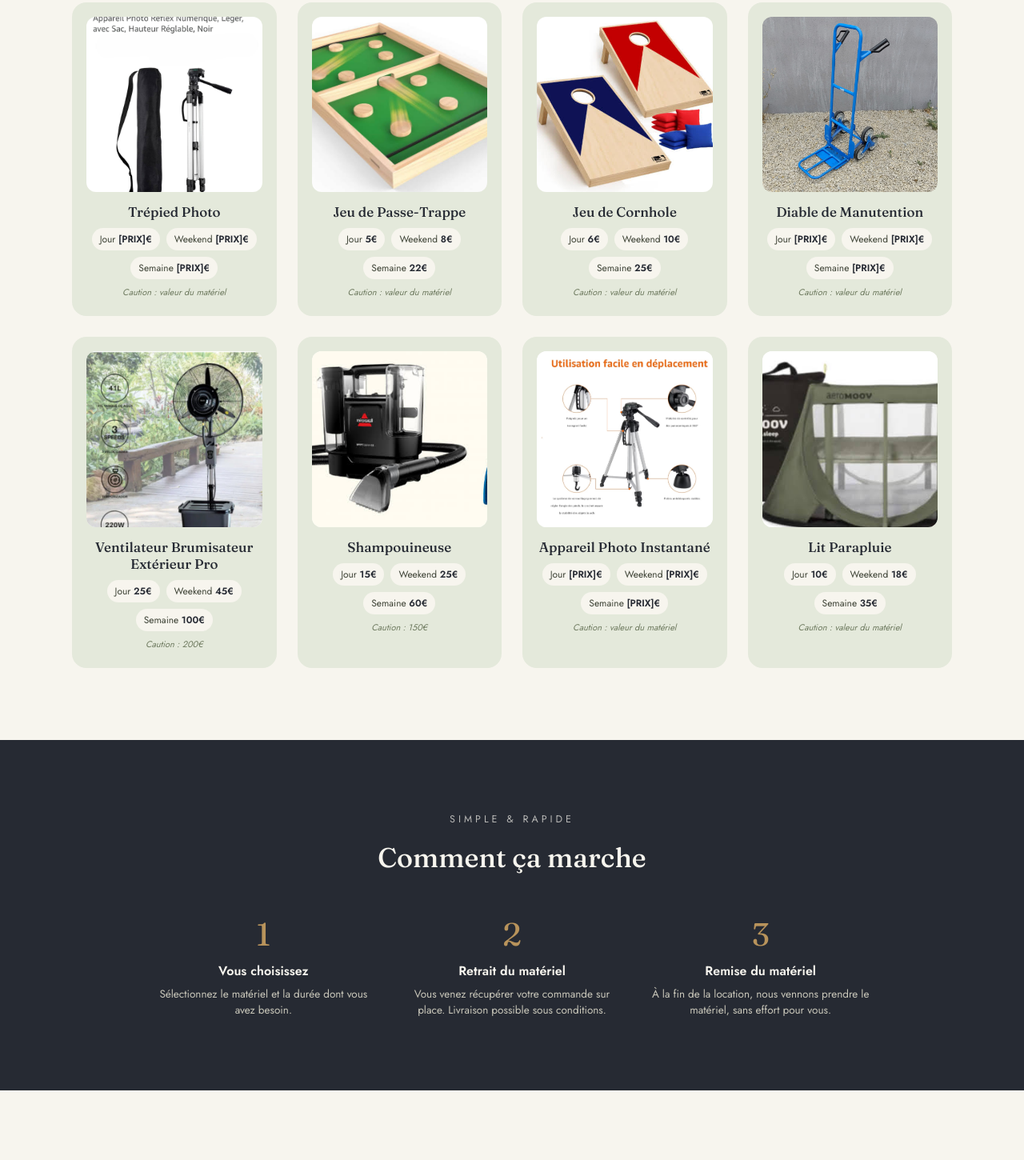
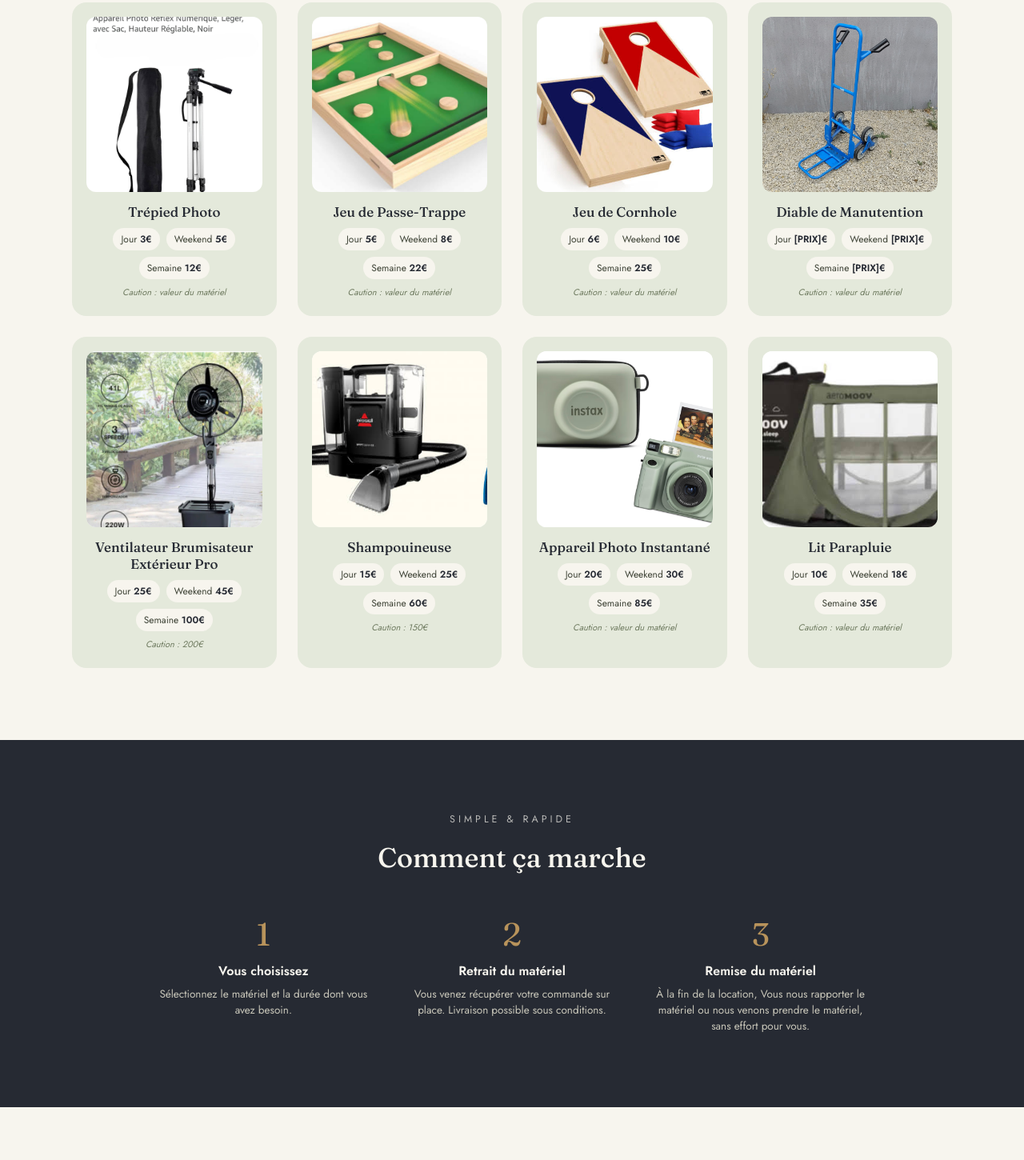
Before and after one commit to folyxgamer-ux/barbina, a plain HTML site: page index.html in a window 1280 px wide. Shown: the part 828-2278 px from the top of the page at 80% size. Drawn offline with Linux system fonts and the light colour scheme.

Commit message:
petite maj des prix et ortographe

```diff
--- a/index.html
+++ b/index.html
@@ -442,9 +442,9 @@
           <div class="item-photo"><img src="img/Trépieravechousse.png" alt="Trépied photo"></div>
           <h4>Trépied Photo</h4>
           <div class="item-prices">
-            <span>Jour <b>[PRIX]€</b></span>
-            <span>Weekend <b>[PRIX]€</b></span>
-            <span>Semaine <b>[PRIX]€</b></span>
+            <span>Jour <b>3€</b></span>
+            <span>Weekend <b>5€</b></span>
+            <span>Semaine <b>12€</b></span>
           </div>
           <div class="item-caution">Caution : valeur du matériel</div>
         </div>
@@ -506,12 +506,12 @@
         </div>
 
         <div class="item-card">
-          <div class="item-photo"><img src="img/appareilphotoinstaxwide.jpg" alt="Appareil photo instantané"></div>
+          <div class="item-photo"><img src="img/photoInstax.png" alt="Appareil photo instantané"></div>
           <h4>Appareil Photo Instantané</h4>
           <div class="item-prices">
-            <span>Jour <b>[PRIX]€</b></span>
-            <span>Weekend <b>[PRIX]€</b></span>
-            <span>Semaine <b>[PRIX]€</b></span>
+            <span>Jour <b>20€</b></span>
+            <span>Weekend <b>30€</b></span>
+            <span>Semaine <b>85€</b></span>
           </div>
           <div class="item-caution">Caution : valeur du matériel</div>
         </div>
@@ -550,7 +550,8 @@
         <div class="step">
           <div class="step-num">3</div>
           <h4>Remise du matériel</h4>
-          <p>À la fin de la location, nous vennons prendre le matériel, sans effort pour vous.</p>
+          <p>À la fin de la location, Vous nous rapporter le matériel ou nous venons prendre le matériel, sans effort
+            pour vous.</p>
         </div>
       </div>
     </section>
```
Also changed, not shown: img/photoInstax.png (added), img/tredpied.jpg (renamed from img/appareilphotoinstaxwide.jpg).
